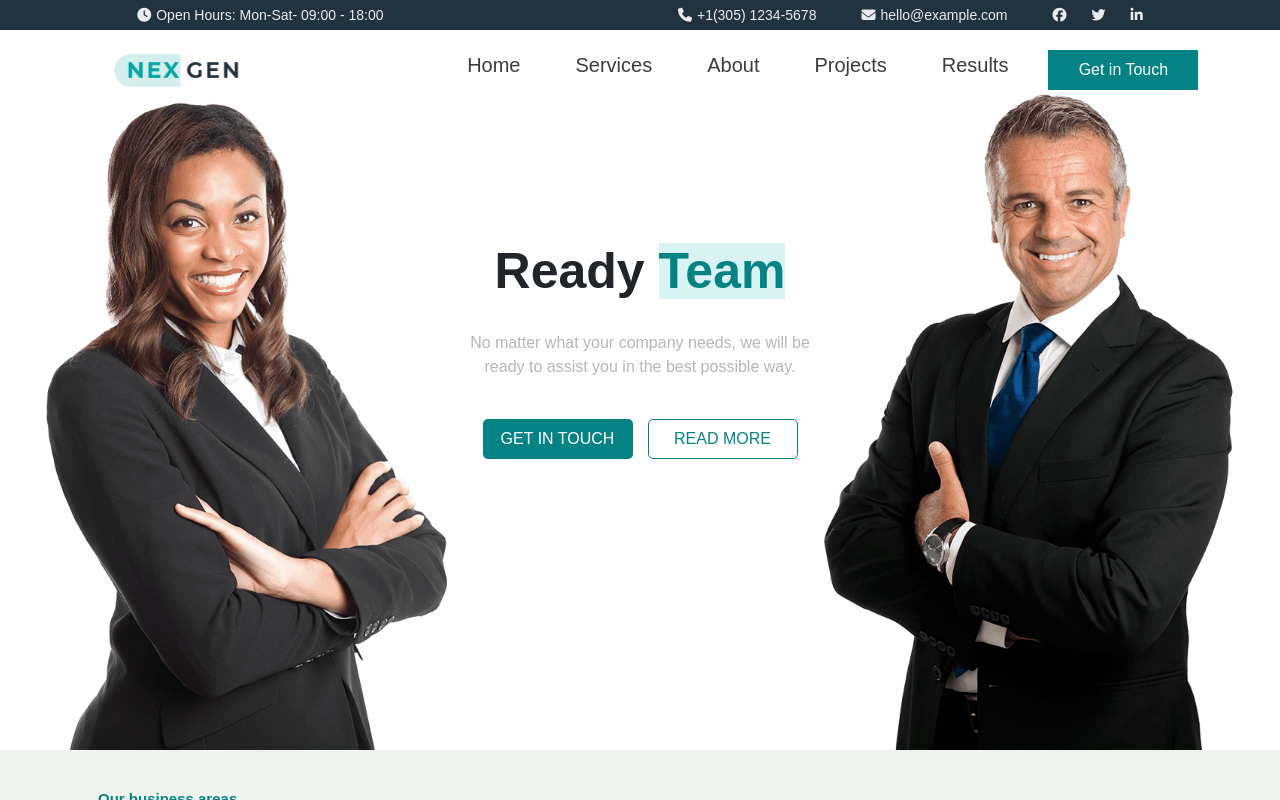
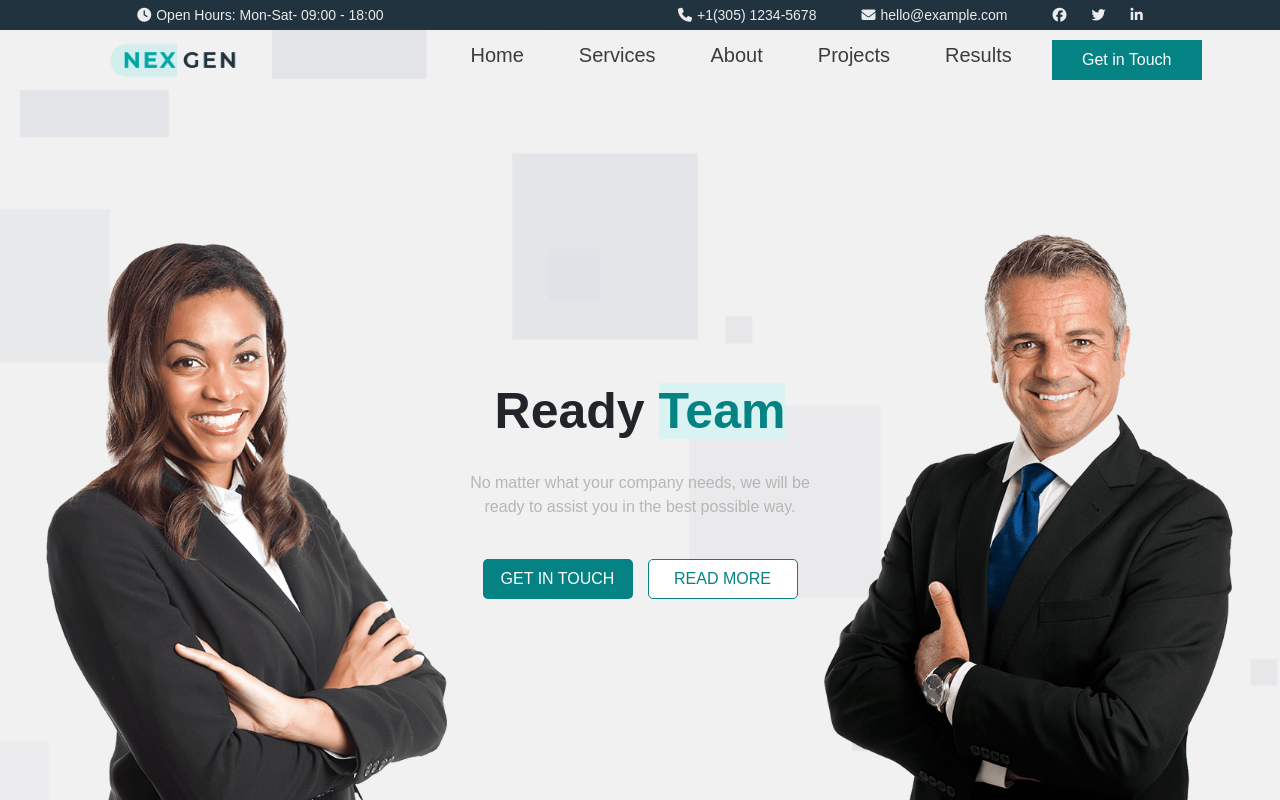
Before and after one commit to StefanRaluca/proj-html-vuejs, a Vue app: page / in a window 1280 px wide. Shown: the top 800 px of the page. Built offline with nearby package versions, Linux system fonts and the light colour scheme.

Commit message:
add hover and details

```diff
--- a/src/components/headerApp.vue
+++ b/src/components/headerApp.vue
@@ -122,11 +122,12 @@ header {
 }
 
 .lower-container {
+    background-image: url(/img/bg-raluca.png);
     display: flex;
     justify-content: space-evenly;
     align-items: center;
     padding: 10px;
-    margin: 10px;
+
 
 
 }
--- a/src/components/mainApp.vue
+++ b/src/components/mainApp.vue
@@ -7,10 +7,11 @@ export default {
 
 <template>
     <div class="jumbotron">
+        <div class="first_bg" style="background-image: url(/img/bg-raluca.png);"></div>
+        <div class="second_bg" style="background-image: url(/img/bg-parallax.png);"></div>
         <div class="center-jumbotron">
             <h1>Ready <span>Team</span></h1>
-            <p>No matter what your company needs, we will be ready to assist you in the best possible way.
-            </p>
+            <p>No matter what your company needs, we will be ready to assist you in the best possible way.</p>
             <button class="text-uppercase btn_left">Get in touch</button>
             <button class="text-uppercase btn_right">Read more</button>
         </div>
@@ -149,17 +150,44 @@ export default {
 
 
 <style>
+.first_bg,
+.second_bg {
+    position: absolute;
+    top: 0;
+    left: 0;
+    width: 100%;
+    height: 100%;
+    background-size: cover;
+    background-position: center;
+}
+
+.first_bg {
+    z-index: 1;
+    background-position: center top;
+
+}
+
+.second_bg {
+    z-index: 2;
+
+}
+
+
+
 .jumbotron {
-    background-image: url(/img/bg-parallax.png);
+    background-image: url(/img/bg-raluca.png);
     background-position: center top;
     text-align: center;
     background-size: cover;
     height: 800px;
+    /* Imposta l'altezza del jumbotron */
     display: flex;
     align-items: center;
     justify-content: center;
     flex-direction: column;
-    margin-top: -160px;
+    position: relative;
+    overflow: hidden;
+
 
 
 
@@ -191,7 +219,9 @@ export default {
 .center-jumbotron {
 
 
+    position: relative;
 
+    z-index: 3;
 
     p {
         width: 380px;
@@ -214,4 +244,14 @@ export default {
     border-radius: 5px;
     margin-right: 15px;
 }
+
+.btn_left:hover {
+    background-color: var(--bool--hoover);
+
+}
+
+.btn_right:hover {
+    background-color: var(--bool--hoover);
+    color: white;
+}
 </style>
--- a/src/components/sectionMainApp.vue
+++ b/src/components/sectionMainApp.vue
@@ -210,14 +210,27 @@ export default {
                 <div class="col poster position-relative">
                     <img src="/img/project-1.jpg" alt="">
                     <h4 class="text-overlay">Academic professional program in social media</h4>
+                    <div class="poster_overlay">
+                        <p>Lorem ipsum dolor sit amet, consectetur adipiscing elit.</p>
+                    </div>
+                    <div><i class="fa-solid fa-arrow-right"></i></div>
+
                 </div>
                 <div class="col poster  position-relative">
                     <img src="/img/project-2.jpg" alt="">
                     <h4 class="text-overlay">President's speech at the annual meeting</h4>
+                    <div class="poster_overlay">
+                        <p>Lorem ipsum dolor sit amet, consectetur adipiscing elit.</p>
+                    </div>
+                    <div><i class="fa-solid fa-arrow-right"></i></div>
                 </div>
                 <div class="col poster  position-relative">
                     <img src="/img/project-3.jpg" alt="">
                     <h4 class="text-overlay">International business trip in Shanghai</h4>
+                    <div class="poster_overlay">
+                        <p>Lorem ipsum dolor sit amet, consectetur adipiscing elit.</p>
+                    </div>
+                    <div><i class="fa-solid fa-arrow-right"></i></div>
                 </div>
             </div>
 
@@ -225,14 +238,26 @@ export default {
                 <div class="col poster  position-relative">
                     <img src="/img/project-4.jpg" alt="">
                     <h4 class="text-overlay">Technology workshop with education theme</h4>
+                    <div class="poster_overlay">
+                        <p>Lorem ipsum dolor sit amet, consectetur adipiscing elit.</p>
+                    </div>
+                    <div><i class="fa-solid fa-arrow-right"></i></div>
                 </div>
                 <div class="col poster  position-relative">
                     <img src="/img/project-5.jpg" alt="">
                     <h4 class="text-overlay">Donation of clothes and food to the partner NGO</h4>
+                    <div class="poster_overlay">
+                        <p>Lorem ipsum dolor sit amet, consectetur adipiscing elit.</p>
+                    </div>
+                    <div><i class="fa-solid fa-arrow-right"></i></div>
                 </div>
                 <div class="col poster  position-relative">
                     <img src="/img/project-6.jpg" alt="">
                     <h4 class="text-overlay">Confraternization of the procurement team</h4>
+                    <div class="poster_overlay">
+                        <p>Lorem ipsum dolor sit amet, consectetur adipiscing elit.</p>
+                    </div>
+                    <div><i class="fa-solid fa-arrow-right"></i></div>
                 </div>
             </div>
         </div>
@@ -373,6 +398,7 @@ export default {
 
 .poster {
     width: 20%;
+    position: relative;
 
     img {
         width: 100%;
@@ -381,11 +407,55 @@ export default {
     }
 }
 
+.poster_overlay {
+    position: absolute;
+    bottom: 20px;
+    left: 0;
+    right: 0;
+    color: white;
+    padding: 10px;
+    opacity: 0;
+    transition: opacity 0.3s ease;
+}
+
+.poster:hover .poster_overlay {
+    opacity: 1;
+
+}
+
+.poster:hover {
+    cursor: pointer;
+}
+
+.poster_overlay p {
+    margin: 0;
+}
+
+.fa-arrow-right {
+    position: absolute;
+    top: 5%;
+    left: 80%;
+    font-size: 30px;
+    opacity: 0;
+    transition: opacity 0.3s ease;
+    color: white
+}
+
+.poster:hover .fa-arrow-right {
+    opacity: 1;
+}
+
+.poster:hover .text-overlay {
+    bottom: 40%;
+    transform: translateY(50%);
+}
+
 .text-overlay {
     position: absolute;
     bottom: 15px;
     color: white;
     font-weight: 600;
+    transition: bottom 0.3s ease;
 
 }
 
--- a/src/style.css
+++ b/src/style.css
@@ -4,7 +4,7 @@
   --bool--header: #21333E;
   --bool--buttons--principal: rgb(5, 130, 131);
   --bool--primary: rgb(235, 236, 239);
-  --bool--hoover: rgb(0, 166, 166);
+  --bool--hoover: #00A6A6;
   --bool--contacts--area: rgb(226, 227, 231);
   --bool--text--decoration: rgb(217, 242, 242);
   --bool--footer: rgb(13, 27, 42);
```
